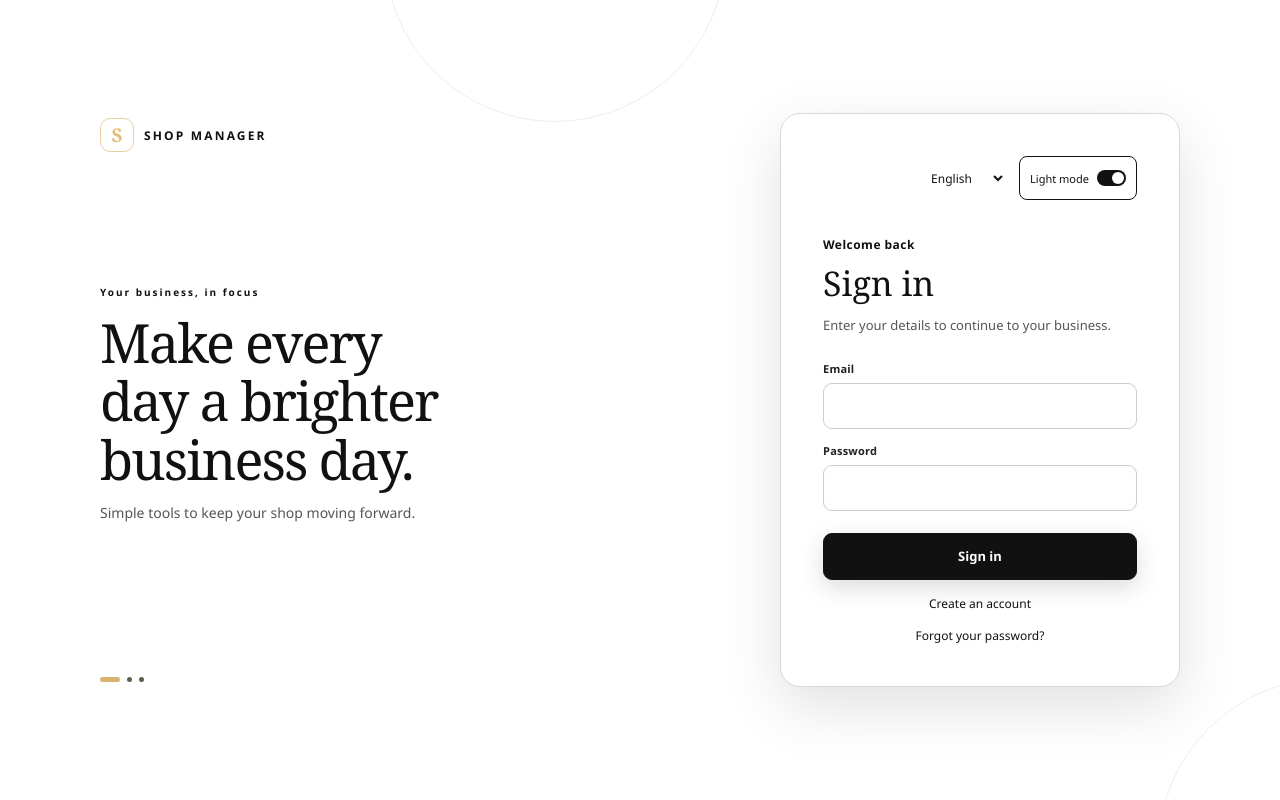
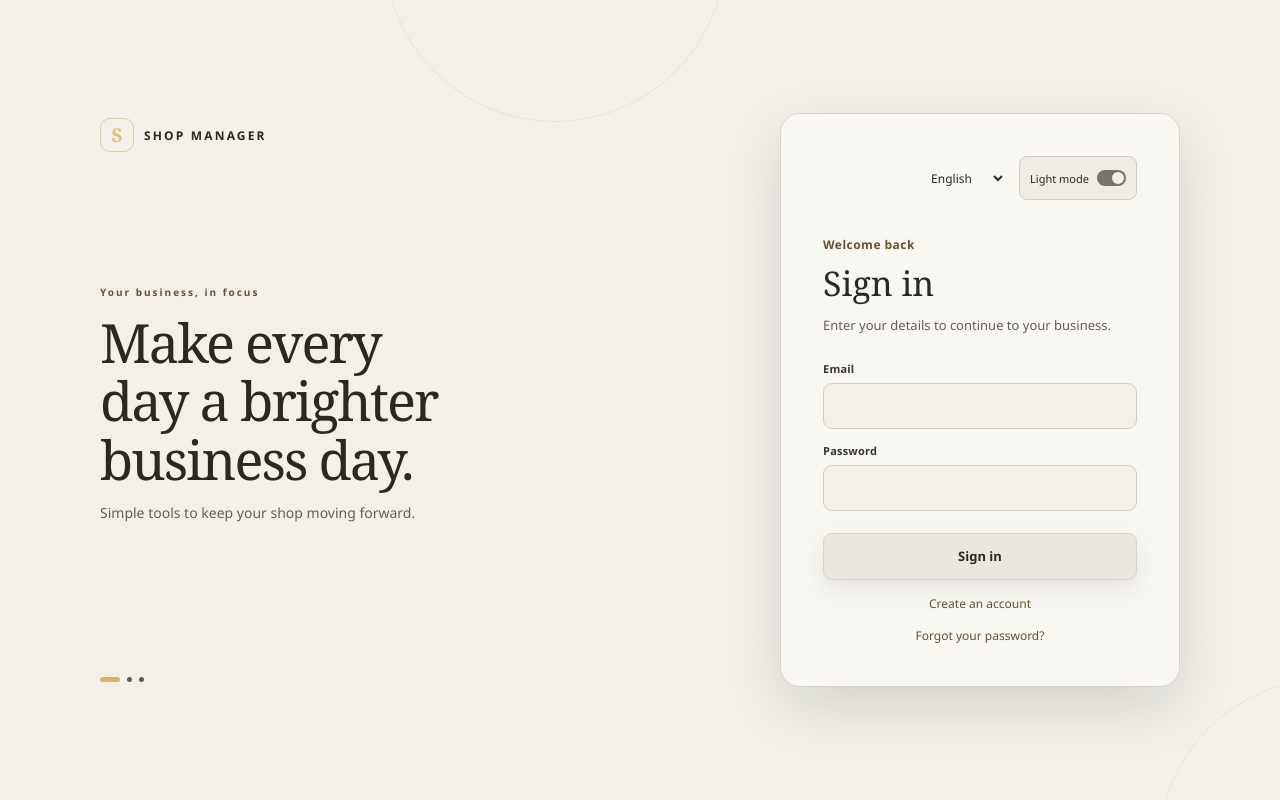
Before and after one commit to beatuslemi0-coder/shopmanager, a plain HTML site: page frontend/index.html in a window 1280 px wide. Both pictures are taken after a click on the button "Dark mode". Drawn offline with Linux system fonts and the light colour scheme.

Commit message:
css update

```diff
--- a/frontend/css/style.css
+++ b/frontend/css/style.css
@@ -15,21 +15,21 @@
 
 /* ---------- 1. THEME VARIABLES ---------- */
 :root {
-  --bg-from: #ffffff;
-  --bg-to: #ffffff;
-  --sidebar: #f4f4f4;
-  --sidebar-text: #111111;
-  --surface: #ffffff;
-  --surface-alt: #f7f7f7;
-  --text: #111111;
-  --text-muted: #555555;
-  --border: #d8d8d8;
+  --bg-from: #f2f0e9;
+  --bg-to: #f2f0e9;
+  --sidebar: #344b4b;
+  --sidebar-text: #f7f4ec;
+  --surface: #f8f7f2;
+  --surface-alt: #eeece5;
+  --text: #292822;
+  --text-muted: #625f56;
+  --border: #d6d3ca;
   --accent: #4f7a93;
   --accent-light: #b5c9d6;
-  --green: #e8f5ee;
+  --green: #e6f0e8;
   --green-border: #a9d7c3;
   --green-icon: #2f9e75;
-  --red: #fff0eb;
+  --red: #f8e9e3;
   --red-border: #e9a98d;
   --red-icon: #c8643a;
   --expense: #d99a6c;
@@ -40,8 +40,8 @@
 [data-theme="dark"] {
   --bg-from: #080808;
   --bg-to: #080808;
-  --sidebar: #050505;
-  --sidebar-text: #ffffff;
+  --sidebar: #111c1b;
+  --sidebar-text: #f4f5f2;
   --surface: #151515;
   --surface-alt: #202020;
   --text: #ffffff;
@@ -108,7 +108,7 @@ svg {
   flex-direction: column;
   gap: 14px;
   padding: 0 14px 14px;
-  background: #ffffff;
+  background: var(--bg-from);
 }
 [data-theme="dark"] .main {
   background: #080808;
@@ -209,13 +209,13 @@ svg {
 
 /* The active item looks like a tab merged into the page */
 .nav__item.is-active {
-  background: #e4eff5;
-  color: var(--sidebar);
+  background: #f2f0e9;
+  color: #263a39;
   font-weight: 700;
 }
 [data-theme="dark"] .nav__item.is-active {
-  background: #202020;
-  color: var(--text);
+  background: #2b3938;
+  color: #ffffff;
 }
 
 .nav__icon {
@@ -347,8 +347,8 @@ svg {
   content: "";
 }
 [data-theme="dark"] .theme-toggle::before {
-  border-color: #ffffff;
-  background: #ffffff;
+  border-color: #e9e7df;
+  background: #e9e7df;
 }
 .theme-toggle__knob {
   position: absolute;
@@ -357,7 +357,7 @@ svg {
   width: 14px;
   height: 14px;
   border-radius: 50%;
-  background: #ffffff;
+  background: #f2f0e9;
   pointer-events: none;
   transition: transform 0.25s;
 }
@@ -869,7 +869,7 @@ svg {
   transition: transform 0.2s ease;
 }
 .auth-theme-toggle[aria-pressed="true"] .auth-theme-toggle__track {
-  background: #ffffff;
+  background: #e9e7df;
 }
 .auth-theme-toggle[aria-pressed="true"] .auth-theme-toggle__track > span {
   transform: translateX(13px);
@@ -948,10 +948,10 @@ svg {
   width: 100%;
   min-height: 47px;
   margin-top: 22px;
-  border: 1px solid #ffffff;
+  border: 1px solid #e9e7df;
   border-radius: 9px;
-  background: #ffffff;
-  box-shadow: 0 8px 24px rgba(255, 255, 255, 0.12);
+  background: #e9e7df;
+  box-shadow: 0 8px 24px rgba(233, 231, 223, 0.1);
   color: #111111;
   font-size: 13px;
   font-weight: 800;
@@ -999,87 +999,81 @@ svg {
   background: rgba(29, 92, 57, 0.25);
 }
 .auth-screen[data-auth-theme="light"] {
-  color: #111111;
-  background: #ffffff;
+  color: #292822;
+  background: #f2f0e9;
 }
 .auth-screen[data-auth-theme="light"]::before,
 .auth-screen[data-auth-theme="light"]::after {
-  border-color: #eeeeee;
+  border-color: #e5e2d9;
 }
 .auth-screen[data-auth-theme="light"] .auth-brand,
 .auth-screen[data-auth-theme="light"] .auth-showcase-copy h2 {
-  color: #111111;
+  color: #292822;
 }
 .auth-screen[data-auth-theme="light"] .auth-kicker,
 .auth-screen[data-auth-theme="light"] .auth-greeting,
 .auth-screen[data-auth-theme="light"] .auth-panel .text-button {
-  color: #111111;
+  color: #6a512b;
 }
 .auth-screen[data-auth-theme="light"] .auth-panel .text-button:hover {
-  color: #444444;
+  color: #514d44;
 }
 .auth-screen[data-auth-theme="light"] .auth-showcase-copy > p:last-child {
-  color: #555555;
+  color: #625f56;
 }
 .auth-screen[data-auth-theme="light"] .auth-panel {
-  border-color: #d8d8d8;
-  background: #ffffff;
+  border-color: #d6d3ca;
+  background: #f8f7f2;
   box-shadow: 0 20px 60px rgba(0, 0, 0, 0.12);
 }
 .auth-screen[data-auth-theme="light"] .auth-panel h1 {
-  color: #111111;
+  color: #292822;
 }
 .auth-screen[data-auth-theme="light"] .auth-copy {
-  color: #555555;
+  color: #625f56;
 }
 .auth-screen[data-auth-theme="light"] .auth-panel .field {
-  color: #222222;
+  color: #39372f;
 }
 .auth-screen[data-auth-theme="light"] .auth-panel .field input,
 .auth-screen[data-auth-theme="light"] .auth-panel .field select,
 .auth-screen[data-auth-theme="light"] .auth-panel .field textarea {
-  border-color: #cccccc;
-  background: #ffffff;
-  color: #111111;
+  border-color: #d1cec5;
+  background: #f2f0e9;
+  color: #292822;
 }
 .auth-screen[data-auth-theme="light"] .auth-panel .language-select {
-  color: #111111;
+  color: #292822;
 }
 .auth-screen[data-auth-theme="light"] .auth-theme-toggle {
-  border-color: #111111;
-  background: #ffffff;
-  color: #111111;
-}
-.auth-screen[data-auth-theme="light"] .auth-theme-toggle__track {
-  background: #111111;
+  border-color: #d1cec5;
+  background: #eeece5;
+  color: #292822;
 }
 .auth-screen[data-auth-theme="light"] .auth-theme-toggle__track > span {
-  background: #ffffff;
-}
-.auth-screen[data-auth-theme="light"] .auth-theme-toggle__track {
-  background: #111111;
+  background: #f2f0e9;
 }
 .auth-screen[data-auth-theme="light"] .auth-theme-toggle[aria-pressed="true"] .auth-theme-toggle__track {
-  background: #111111;
+  background: #77736a;
 }
 .auth-screen[data-auth-theme="light"] .auth-theme-toggle[aria-pressed="true"] .auth-theme-toggle__track > span {
-  background: #ffffff;
+  background: #f2f0e9;
 }
 .auth-screen[data-auth-theme="light"] .auth-error {
   border-color: #d9a398;
   color: #6b1d12;
-  background: #fff4f1;
+  background: #f8e9e3;
 }
 .auth-screen[data-auth-theme="light"] .auth-error--success {
   border-color: #a5cbb1;
   color: #16472b;
-  background: #f0fff5;
+  background: #e6f0e8;
 }
 .auth-screen[data-auth-theme="light"] .auth-submit {
-  border-color: #111111;
-  background: #111111;
-  box-shadow: 0 8px 24px rgba(0, 0, 0, 0.14);
-  color: #ffffff;
+  border-color: #d6d3ca;
+  background: #e9e7df;
+  box-shadow: 0 8px 24px rgba(41, 40, 34, 0.1);
+  color: #292822;
 }
 @media (max-width: 1100px) {
   .auth-showcase-copy h2 {
```
